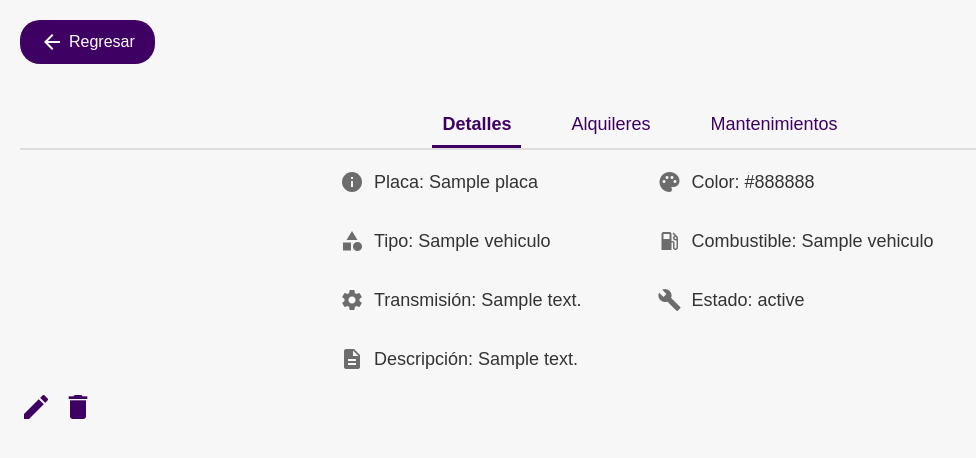
After one commit to fash2110/ReqSoft-RentACar, a Flask app: template templates/Vehiculo.html in a window 1280 px wide. The commit adds this page. Shown: the top 458 px of the page, without its empty margins (0-976 px from the left). Run offline with Flask 3, Linux system fonts and the light colour scheme; the template is opened without the code that fills it: most values are stand-ins (such as "Sample title", 1, 10 or a date in 2020).

Commit message:
Cambio en Implementación de Vehículo y creacion de nuevo html "Vehiculo.html"

```diff
--- a/InciarSesion.py
+++ b/InciarSesion.py
@@ -341,6 +341,37 @@ def reportes():
     finally:
         connection.close()
 
+@app.route('/vehiculo/<id>')
+def vehiculo(id):
+    try:
+        # Conexión con la base de datos
+        connection = get_connection()
+        cursor = connection.cursor()
+
+        # Consulta de detalles del vehículo
+        cursor.execute("{CALL dbo.ConsultaVehiculo(?)}", (id,))
+        vehiculo = cursor.fetchone()
+
+        # Validación de existencia del vehículo
+        if not vehiculo:
+            flash('No se encontraron detalles para este vehículo.')
+            return redirect(url_for('Inicio'))
+
+        # Consulta de alquileres del vehículo
+        cursor.execute("EXEC ConsultarAlquiler @inplaca = ?", (id,))
+        alquileres = cursor.fetchall()
+
+        # Consulta de mantenimientos del vehículo (pendiente de implementar)
+        mantenimientos = []  # Puedes modificar esto cuando la funcionalidad de mantenimientos esté lista
+
+        return render_template('Vehiculo.html', vehiculo=vehiculo, alquileres=alquileres, mantenimientos=mantenimientos)
+
+    except Exception as e:
+        flash(str(e))
+        return redirect(url_for('Inicio'))
+    finally:
+        connection.close()
+
 
 if __name__ == '__main__':
     app.run(debug=True)
--- a/templates/Inicio.html
+++ b/templates/Inicio.html
@@ -124,7 +124,7 @@
                     <div class="vehicle-icon">{{ vehiculo[2][0] }}</div> <!-- Primera letra de la marca -->
                     <div>
                         <!-- Enlace que redirige a la página de detalles del vehículo pasando la placa como parámetro -->
-                        <h4><a href="{{ url_for('detalles_vehiculo', id=vehiculo[0]) }}">{{ vehiculo[2] }} {{ vehiculo[1] }}</a></h4> <!-- Marca y modelo -->
+                        <h4><a href="{{ url_for('vehiculo', id=vehiculo[0]) }}">{{ vehiculo[2] }} {{ vehiculo[1] }}</a></h4> <!-- Marca y modelo -->
                         <p>{{ vehiculo[9] }}</p> <!-- Estado o descripción -->
                     </div>
                 </div>
--- /dev/null
+++ b/templates/Vehiculo.html
@@ -0,0 +1,223 @@
+<!DOCTYPE html>
+<html lang="es">
+<head>
+    <meta charset="UTF-8">
+    <meta name="viewport" content="width=device-width, initial-scale=1.0">
+    <title>{{ vehiculo.marca }} {{ vehiculo.modelo }} - Vehículo</title>
+    <link href="https://fonts.googleapis.com/icon?family=Material+Icons" rel="stylesheet">
+    <style>
+        * {
+            margin: 0;
+            padding: 0;
+            box-sizing: border-box;
+            font-family: Arial, sans-serif;
+        }
+
+        body {
+            background-color: #f7f7f7;
+        }
+
+        .container {
+            display: flex;
+            flex-direction: column;
+            justify-content: flex-start;
+            padding: 20px;
+        }
+
+        .back-button {
+            display: flex;
+            align-items: center;
+            background-color: #3E0063; /* Color morado */
+            color: white;
+            font-size: 16px;
+            padding: 10px 20px;
+            border-radius: 20px; /* Esquinas redondeadas */
+            margin-bottom: 20px;
+            text-decoration: none;
+            width: fit-content;
+            transition: background-color 0.3s ease;
+        }
+
+        .back-button i {
+            margin-right: 5px;
+            font-size: 24px;
+        }
+
+        .back-button:hover {
+            background-color: #5A007A; /* Un tono ligeramente más claro al pasar el cursor */
+        }
+
+        .tab-bar {
+            margin-top: 20px;
+            display: flex;
+            justify-content: center;
+            border-bottom: 2px solid #ddd;
+        }
+
+        .tab-bar a {
+            text-decoration: none;
+            color: #3E0063;
+            font-size: 18px;
+            margin: 0 20px;
+            padding: 10px;
+            cursor: pointer;
+        }
+
+        .tab-bar a.active {
+            border-bottom: 3px solid #3E0063;
+            font-weight: bold;
+        }
+
+        .tab-content {
+            display: none;
+            margin-top: 20px;
+        }
+
+        .tab-content.active {
+            display: block;
+        }
+
+        .details {
+            display: grid;
+            grid-template-columns: 1fr 1fr;
+            gap: 35px;
+            max-width: 600px; /* Ancho máximo para los detalles */
+            margin: 0 auto;
+        }
+
+        .details div {
+            display: flex;
+            align-items: center;
+            font-size: 18px;
+            color: #333;
+        }
+
+        .details div i {
+            margin-right: 10px;
+            color: #6c6c6c;
+        }
+
+        table {
+            width: 100%;
+            border-collapse: collapse;
+            margin-top: 20px;
+        }
+
+        table, th, td {
+            border: 1px solid #ddd;
+        }
+
+        th, td {
+            padding: 12px;
+            text-align: left;
+        }
+
+        th {
+            background-color: #3E0063;
+            color: white;
+        }
+
+        .edit-buttons {
+            margin-top: 20px;
+            display: flex;
+            gap: 10px;
+        }
+
+        .edit-buttons i {
+            cursor: pointer;
+            font-size: 32px;
+            color: #3E0063;
+        }
+    </style>
+</head>
+<body>
+
+<div class="container">
+
+    <!-- Botón de regresar -->
+    <a href="{{ url_for('Inicio') }}" class="back-button">
+        <i class="material-icons">arrow_back</i> Regresar
+    </a>
+
+    <!-- Barra de navegación de pestañas -->
+    <div class="tab-bar">
+        <a href="#" class="active" onclick="showTab('detalles')">Detalles</a>
+        <a href="#" onclick="showTab('alquileres')">Alquileres</a>
+        <a href="#" onclick="showTab('mantenimientos')">Mantenimientos</a>
+    </div>
+
+    <!-- Contenido de la pestaña Detalles -->
+    <div id="detalles" class="tab-content active">
+        <div class="details">
+            <div><i class="material-icons">info</i> Placa: {{ vehiculo.placa }}</div>
+            <div><i class="material-icons">palette</i> Color: {{ vehiculo.color }}</div>
+            <div><i class="material-icons">category</i> Tipo: {{ vehiculo.nombre_tipo }}</div>
+            <div><i class="material-icons">local_gas_station</i> Combustible: {{ vehiculo.nombre_combustible }}</div>
+            <div><i class="material-icons">settings</i> Transmisión: {{ vehiculo.nombre_transmision }}</div>
+            <div><i class="material-icons">build</i> Estado: {{ vehiculo.nombre_estado }}</div>
+            <div><i class="material-icons">description</i> Descripción: {{ vehiculo.descripcion }}</div>
+        </div>
+        <div class="edit-buttons">
+            <i class="material-icons" title="Modificar Vehículo">edit</i>
+            <i class="material-icons" title="Eliminar Vehículo">delete</i>
+            <!-- Comentario: Añadir funcionalidad para editar/eliminar vehículo -->
+        </div>
+    </div>
+
+    <!-- Contenido de la pestaña Alquileres -->
+    <div id="alquileres" class="tab-content">
+        <table>
+            <thead>
+            <tr>
+                <th>Fecha inicio</th>
+                <th>Fecha Fin</th>
+                <th>Cliente</th>
+                <th>Total</th>
+            </tr>
+            </thead>
+            <tbody>
+            {% for alquiler in alquileres %}
+            <tr>
+                <td>{{ alquiler[1] }}</td> <!-- Fecha Inicio -->
+                <td>{{ alquiler[2] }}</td> <!-- Fecha Fin -->
+                <td>{{ alquiler[3] }}</td> <!-- Cliente -->
+                <td>{{ alquiler[4] }}</td> <!-- Total Monto -->
+            </tr>
+            {% endfor %}
+            </tbody>
+        </table>
+        <div class="edit-buttons">
+            <i class="material-icons" title="Añadir Alquiler">add</i>
+            <i class="material-icons" title="Modificar Alquiler">edit</i>
+            <i class="material-icons" title="Eliminar Alquiler">delete</i>
+            <!-- Comentario: Añadir funcionalidad para añadir/modificar/eliminar alquiler -->
+        </div>
+    </div>
+
+    <!-- Contenido de la pestaña Mantenimientos (solo visual) -->
+    <div id="mantenimientos" class="tab-content">
+        <p>Aquí se mostrarán los mantenimientos. (Visual pendiente de implementación)</p>
+        <div class="edit-buttons">
+            <i class="material-icons" title="Añadir Mantenimiento">add</i>
+            <i class="material-icons" title="Modificar Mantenimiento">edit</i>
+            <i class="material-icons" title="Eliminar Mantenimiento">delete</i>
+            <!-- Comentario: Añadir funcionalidad para añadir/modificar/eliminar mantenimiento -->
+        </div>
+    </div>
+
+</div>
+
+<script>
+    function showTab(tabId) {
+        const tabs = document.querySelectorAll('.tab-content');
+        tabs.forEach(tab => tab.classList.remove('active'));
+        document.getElementById(tabId).classList.add('active');
+
+        const tabLinks = document.querySelectorAll('.tab-bar a');
+        tabLinks.forEach(link => link.classList.remove('active'));
+        event.target.classList.add('active');
+    }
+</script>
+
+</body>
+</html>
```
Also changed, not shown: connection.py (+3 -4 lines).
